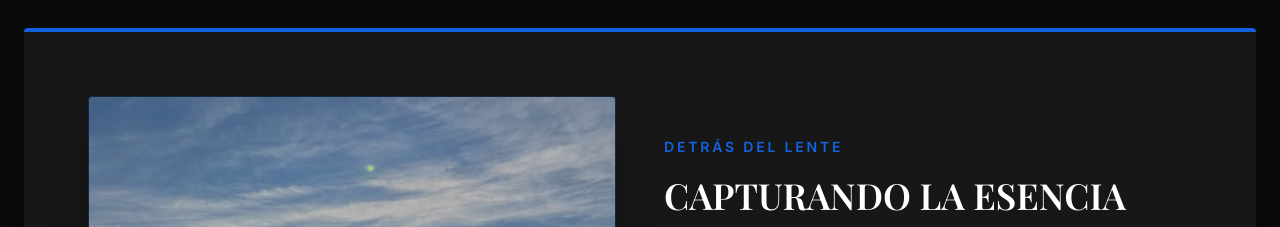
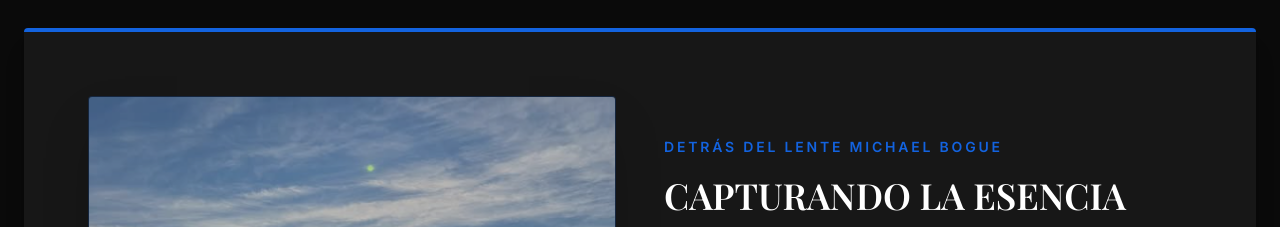
Before and after one commit to leandrocalfin/Portfolio-Fotografo, a React (Vite) app in the folder frontend/: page / in a window 1280 px wide. Shown: the part 960-1187 px from the top of the page. Built offline with nearby package versions, Linux system fonts and the light colour scheme; no server answers; a web font is replaced by a local one.

Commit message:
nombre en sobre mi

```diff
--- a/frontend/src/pages/SobreMi.jsx
+++ b/frontend/src/pages/SobreMi.jsx
@@ -140,7 +140,7 @@ const SobreMi = () => {
               lg:mb-4
             "
           >
-            Detrás del Lente
+            Detrás del Lente Michael Bogue
           </h2>
 
           <h3
```
